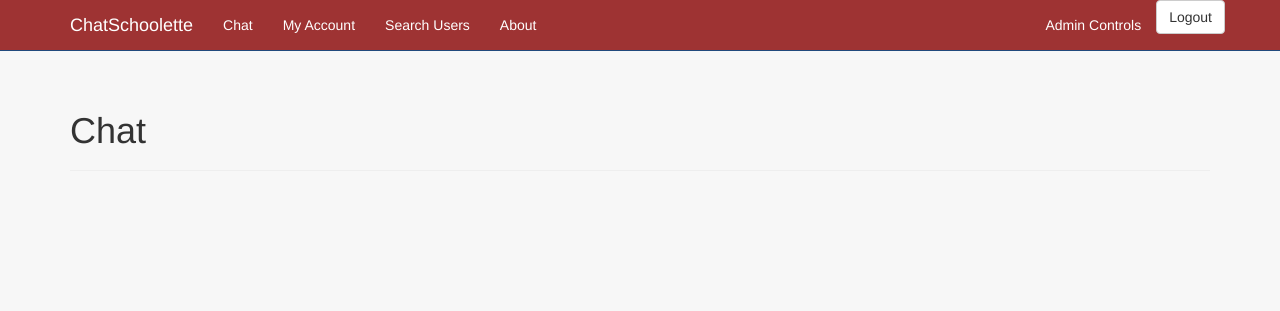
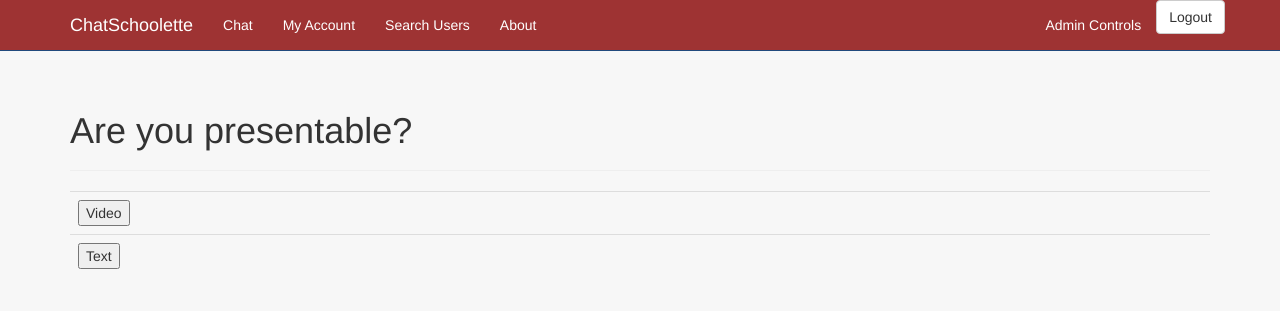
Before and after one commit to gorel/chatschoolette, a Flask app: page /chat/ in a window 1280 px wide. Shown: the top 311 px of the page. Run offline with Flask 2, Linux system fonts and the light colour scheme; a user stored in the database is signed in; tables that the repository leaves empty hold one stand-in row (values such as "Sample post"); data that the repository does not hold is empty; some libraries are stand-ins or nearby versions.

Commit message:
Chat stuff

```diff
--- a/chatschoolette/__init__.py
+++ b/chatschoolette/__init__.py
@@ -1,5 +1,8 @@
 # System imports
+import os
 import sys
+
+from opentok import OpenTok
 
 # Flask imports
 from flask import Flask, render_template, flash
@@ -54,6 +57,12 @@ sys.stdout.write('Configuring uploads...')
 configure_uploads(app, (IMAGE_SET,))
 sys.stdout.write('Done\n')
 
+# Create OpenTok thing
+sys.stdout.write('Creating OpenTok thing...')
+sys.stdout.flush()
+opentok = OpenTok(os.environ['OPENTOK_API_KEY'], os.environ['OPENTOK_API_SECRET'])
+sys.stdout.write('Done\n')
+
 # Register Mailer service
 sys.stdout.write('Configuring Mailer service...')
 mail = Mail(app)
--- a/chatschoolette/mod_chat/controllers.py
+++ b/chatschoolette/mod_chat/controllers.py
@@ -1,3 +1,5 @@
+import os
+
 from flask import (
     Blueprint,
     flash,
@@ -13,11 +15,15 @@ from flask.ext.login import (
 )
 
 # Import main DB and Login Manager for app
-from chatschoolette import db, login_manager, flash_form_errors
+from chatschoolette import db, login_manager, flash_form_errors, opentok
 
 # Import forms
 from chatschoolette.mod_chat.forms import (
     StartChatForm,
+)
+
+from chatschoolette.mod_chat.models import (
+    ChatRoom,
 )
 
 # Create a blueprint for this module
@@ -35,25 +41,17 @@ def home():
         return redirect(url_for('default.home'))
 
     form = StartChatForm()
-
     # The user is loading the chat select screen and doesn't have a match yet
     if form.validate_on_submit():
-        # TODO: Check the settings the user set for their chat preferences
-        # Let the user wait somewhere?
-        # IDEA:
-        # Set the user in a chat queue, but go ahead and put them in a room
-        # Allow them to sit there and wait
-        # As new users click chat, see if they match the preferences submitted
-        # If so, add them to existing room
-        #
-        # Basically, as an algorithm:
-        # for user2 in chat_queue:
-        #     if user2.prefs match user1 and user1.prefs match user2:
-        #         user1.join(user2.chatroom)
-        #     else:
-        #         user2.join(new chat room)
-        #         chat_queue.add(user2)
-        pass
+        if form.is_video:
+            if form.is_new:
+                db.session.add(form.room)
+            form.room.users.append(current_user)
+            db.session.commit()
+            return redirect(url_for('chat.video_chat', room_id=form.room.id))
+        else:
+            #Stephen pls
+            pass
     else:
         flash_form_errors(form)
         return render_template('chat/home.html', form=form)
@@ -75,3 +73,25 @@ def room(chat_id):
             "alert-warning",
         )
         return redirect(url_for('chat.home'))
+
+@mod_chat.route('/video_chat/<int:room_id>', methods=['GET'])
+@mod_chat.route('/video_chat/<int:room_id>/', methods=['GET'])
+@login_required
+def video_chat(room_id):
+    # Make sure user is authorized to be in this chat
+    chatroom = ChatRoom.query.get(room_id)
+
+    if not chatroom or not chatroom.is_authorized_user(current_user):
+        flash(
+            "Oops! Looks like you don't belong in that chat room!",
+            "alert-warning",
+        )
+        return redirect(url_for('chat.home'))
+
+    token = opentok.generate_token(str(chatroom.session_id))
+    return render_template(
+        'chat/video.html',
+        room_id=room_id,
+        token=token,
+        api_key=os.environ['OPENTOK_API_KEY'],
+    )
--- a/chatschoolette/mod_chat/forms.py
+++ b/chatschoolette/mod_chat/forms.py
@@ -14,15 +14,40 @@ from wtforms import (
     HiddenField,
     PasswordField,
     RadioField,
+    SubmitField,
     TextAreaField,
     TextField,
     validators,
 )
 
+from chatschoolette.mod_chat.models import (
+    ChatRoom,
+)
+
 class StartChatForm(Form):
     def __init__(self, *args, **kwargs):
         Form.__init__(self, *args, **kwargs)
+        self.room = None
+        self.is_new = False
+        self.is_video = False
 
     def validate(self):
         if not Form.validate(self):
             return False
+
+        if self.video_button.data:
+            self.is_video = True
+            for room in ChatRoom.query.all():
+                if len(room.users) == 1:
+                    self.room = room
+            if not self.room:
+                self.is_new = True
+                self.room = ChatRoom()
+        else:
+            # Do all of Stephen's witchcraft and sorcery here
+            pass
+
+        return True
+
+    video_button = SubmitField('Video')
+    text_button = SubmitField('Text')
--- a/chatschoolette/templates/chat/home.html
+++ b/chatschoolette/templates/chat/home.html
@@ -1,7 +1,19 @@
 {% extends 'layout.html' %}
 {% block body %}
     <div class="page-header">
-        <h1>Chat</h1>
+        <h1>Are you presentable?</h1>
     </div>
 
+    <form method="POST" action="{{ url_for('chat.home') }}">
+        {{ form.csrf_token }}
+        <table class="table borderless">
+            <tr><td>
+                {{ form.video_button }}
+            </td></tr>
+            <tr><td>
+                {{ form.text_button }}
+            </td></tr>
+        </table>
+    </form>
+
 {% endblock %}
```
Also changed, not shown: chatschoolette/mod_chat/models.py (+11 -1 lines), chatschoolette/templates/chat/video.html (added, +28 -0 lines).
